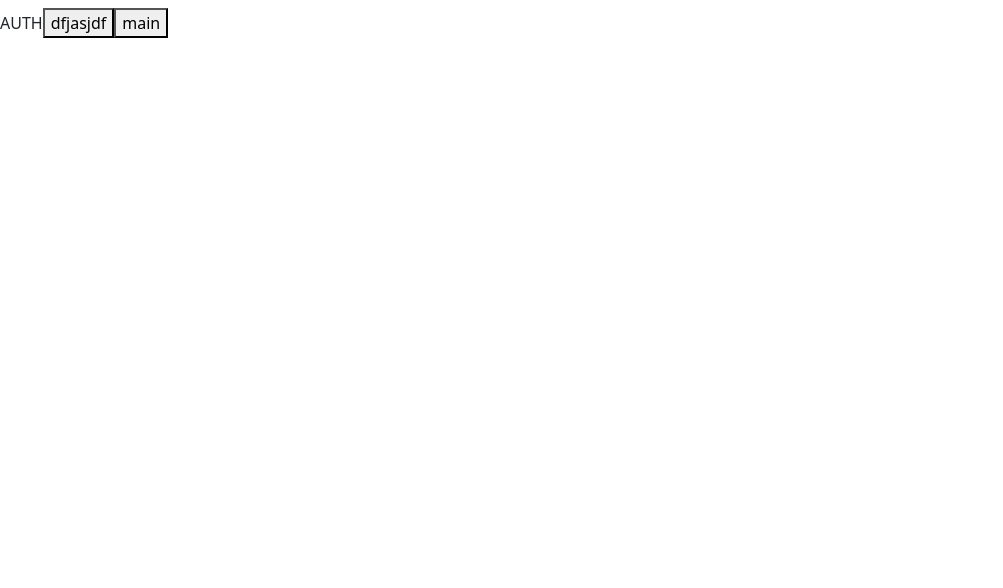
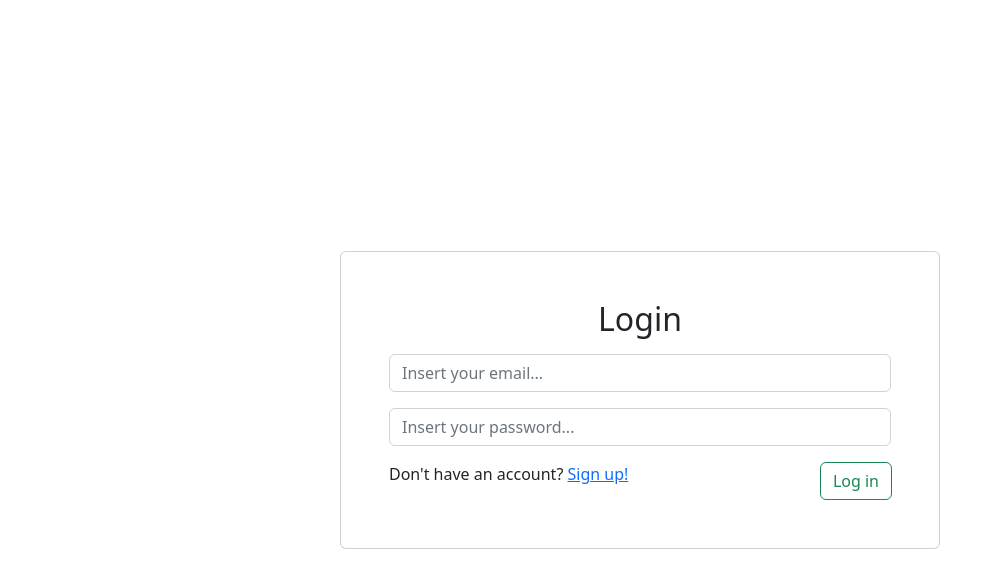
Before and after one commit to Wesson1337/MoneySaver, a React (Create React App) app in the folder frontend/: page /login in a window 1280 px wide. Shown: the top 588 px of the page, without its empty margins (0-1003 px from the left). Built offline with nearby package versions, Linux system fonts and the light colour scheme.

Commit message:
made auth page

```diff
--- /dev/null
+++ b/frontend/src/http/index.js
@@ -0,0 +1,21 @@
+import axios from "axios"
+
+const $host = axios.create({
+    baseURL: process.env.LOCAL_API_URL
+})
+
+const $authHost = axios.create({
+    baseURL: process.env.LOCAL_API_URL
+})
+
+const authInterceptor = config => {
+    config.headers.authorization = `Bearer ${localStorage.getItem('token')}`
+    return config
+}
+
+$authHost.interceptors.request.use(authInterceptor)
+
+export {
+    $host,
+    $authHost
+}
--- /dev/null
+++ b/frontend/src/http/userAPI.js
@@ -0,0 +1,13 @@
+import {$host} from "./index";
+
+export const registration = async (email, password1, password2) => {
+    return await $host.post('/api/v1/users/', {email, password1, password2})
+}
+
+export const login = async (email, password) => {
+    return await $host.post('/api/v1/token/', {email, password})
+}
+
+export const check = async () => {
+    return null
+}
--- a/frontend/src/index.js
+++ b/frontend/src/index.js
@@ -2,7 +2,6 @@ import React from 'react';
 import ReactDOM from 'react-dom/client';
 import {BrowserRouter} from "react-router-dom";
 import App from "./App";
-import {AuthProvider} from "./context/Auth";
 
 
 ReactDOM.createRoot(document.getElementById('root')).render(
--- a/frontend/src/pages/Auth.js
+++ b/frontend/src/pages/Auth.js
@@ -1,29 +1,83 @@
-import React, {useCallback, useContext, useState} from 'react';
+import React, {useState} from 'react';
 import {useAuth} from "../context/Auth";
-import {useNavigate} from "react-router-dom";
-import {MAIN_PAGE_ROUTE} from "../utils/consts";
+import {NavLink, useLocation, useNavigate} from "react-router-dom";
+import {LOGIN_ROUTE, MAIN_PAGE_ROUTE, REGISTRATION_ROUTE} from "../utils/consts";
+import {login} from "../http/userAPI";
+import {Button, Card, Container, Form, Nav, Row} from "react-bootstrap";
 
 const Auth = () => {
+    const location = useLocation()
+    const isLogin = location.pathname === LOGIN_ROUTE
+    const {email, setEmail} = useState('')
+    const {password1, setPassword1} = useState('')
+    const {password2, setPassword2} = useState('')
     const {user, setUser} = useAuth()
     const navigate = useNavigate()
 
-    const login = (user_id) => {
-        setUser('test_user' + {user_id})
-        console.log(user)
+    const loginClick = async () => {
+        const response = await login(email, password1)
+        console.log(response)
     }
 
     const goToMain = () => {
         navigate(MAIN_PAGE_ROUTE)
     }
 
+    const goToRegistration = () => {
+
+    }
+
 
     return (
-        <div>
-            <h1>{user}</h1>
-            AUTH
-            <button onClick={login}>dfjasjdf</button>
-            <button onClick={goToMain}>main</button>
-        </div>
+        <Container
+            className="d-flex justify-content-center align-items-center"
+            style={{height: window.innerHeight}}
+        >
+            <Card style={{width: 600}} className="p-5">
+                <h2 className="m-auto">{isLogin ? 'Login' : 'Sign up'}</h2>
+                <Form classname="d-flex flex-column">
+                    <Form.Control
+                        className="mt-3"
+                        placeholder="Insert your email..."
+                        type="email"
+                    >
+                    </Form.Control>
+                    <Form.Control
+                        className="mt-3"
+                        placeholder="Insert your password..."
+                        type="password"
+                    >
+                    </Form.Control>
+                    {isLogin ?
+                        '' :
+                        <Form.Control
+                        className="mt-3"
+                        placeholder="Repeat your password..."
+                        type="password"
+                        >
+                        </Form.Control>
+                    }
+                    <Row className="d-flex justify-content-between mt-3 pl-3 pr-3 gap-3">
+                        {isLogin ?
+                            <div className="w-auto">
+                                Don't have an account? <NavLink to={REGISTRATION_ROUTE}>Sign up!</NavLink>
+                            </div>
+                            :
+                            <div className="w-auto">
+                                Have an account? <NavLink to={LOGIN_ROUTE}>Log in!</NavLink>
+                            </div>
+                        }
+                        <Button
+                            className="w-auto"
+                            style={{marginRight: 11}}
+                            variant={"outline-success"}
+                        >
+                            {isLogin ? 'Log in' : 'Sign up'}
+                        </Button>
+                    </Row>
+                </Form>
+            </Card>
+        </Container>
     );
 };
 
```
